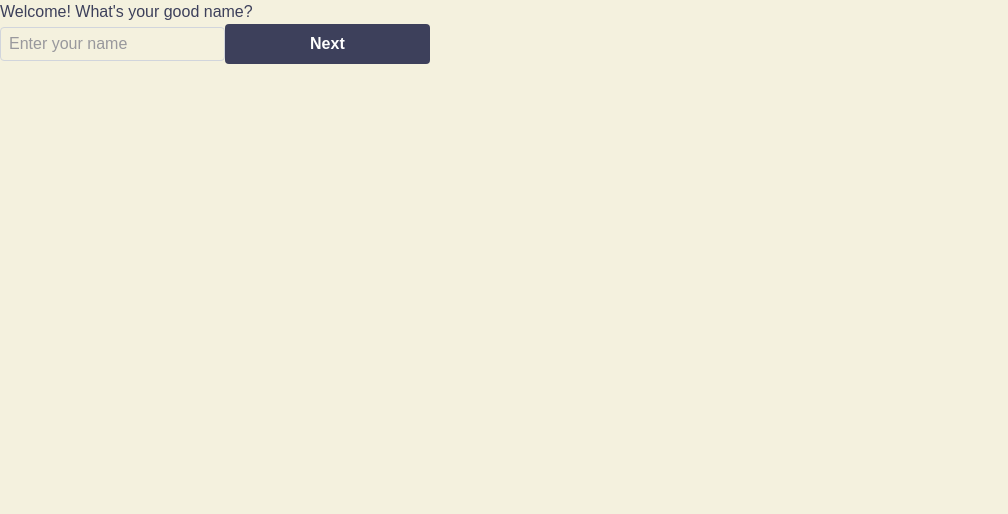
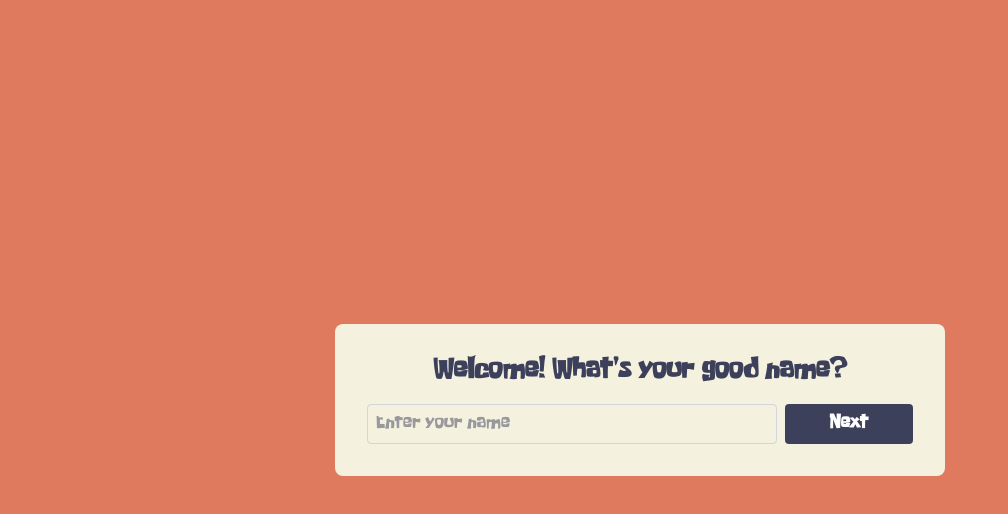
Before and after one commit to Rishaan2202/Click-Click-Click, a Next.js app: page /guest in a window 1280 px wide. Shown: the top 514 px of the page, without its empty margins (0-1008 px from the left). Built offline with nearby package versions, Linux system fonts and the light colour scheme.

Commit message:
feat: enhance ui and make guest login feature

```diff
--- a/app/globals.css
+++ b/app/globals.css
@@ -1,4 +1,8 @@
 @import "tailwindcss";
+@font-face {
+  font-family: "CustomFont";
+  src: url('@/app/assets/spongebob.ttf') format('truetype');
+}
 
 :root {
   --eggshell: #F4F1DE;
@@ -11,5 +15,5 @@
 body {
   background: var(--eggshell);
   color: var(--twilight-indigo);
-  font-family: Arial, Helvetica, sans-serif;
+  font-family: "CustomFont", Arial, Helvetica, sans-serif;
 }
--- /dev/null
+++ b/app/guest/create_guest_session.ts
@@ -0,0 +1,13 @@
+'use server'
+
+import { cookies } from "next/headers"
+
+export async function createGuestSession(name: string) {
+  const cookieStore = await cookies()
+  cookieStore.set("name", name, {
+    httpOnly: true,
+    secure: true,
+    maxAge: 60 * 60 * 24,
+    path: '/',
+  })
+}
--- a/app/guest/page.tsx
+++ b/app/guest/page.tsx
@@ -1,18 +1,37 @@
-import React from 'react'
+'use client'
+
+import { useState } from 'react'
 import Link from 'next/link'
 
-const guest = () => {
+// Server Action to create a guest session
+import { createGuestSession } from './create_guest_session'
+import { create } from 'domain'
+
+
+export default function Guest() {
+
+    const [name, setName] = useState("")
+
+    const handleLogin = (name: string) => {
+        setName(name)
+        createGuestSession(name)
+    }
+
     return (
-        <div>
-            <h2>Welcome! What's your good name?</h2>
-            <input type="text" placeholder="Enter your name" className="border border-gray-300 rounded px-2 py-1" />
-            <button className="bg-[var(--twilight-indigo)] w-[16vw] text-white font-bold py-2 px-4 rounded">
-                <Link href="/home">
-                    Next
-                </Link>
-            </button>
+        <div className='bg-[var(--burnt-peach)] min-h-screen flex flex-col items-center justify-center'>
+            <div className='w-fit h-fit bg-[var(--eggshell)] rounded-lg p-8'>
+            <div className=' flex flex-col items-center justify-center'>
+                <h2 className='text-2xl font-bold mb-4'>Welcome! What's your good name?</h2>
+                <div className='flex gap-2'>
+                    <input type="text" placeholder="Enter your name" onChange={(e) => {handleLogin(e.target.value)}} className=" w-[32vw] border border-gray-300 rounded px-2 py-1" />
+                    <button className="bg-[var(--twilight-indigo)] hover:scale-[1.1] w-[10vw] text-white font-bold py-2 px-4 rounded">
+                        <Link href="/home">
+                            Next
+                        </Link>
+                    </button>
+                </div>
+            </div>
+            </div>
         </div>
     )
 }
-
-export default guest
--- a/app/page.tsx
+++ b/app/page.tsx
@@ -3,20 +3,25 @@ import Link from "next/link";
 export default function Home() {
   return (
     <>
-      <div>Click!</div>
-      <div>Click!</div>
-      <div>Click!</div>
-      <div className="flex">
-      <button className="border border-gray-300 rounded px-2 py-1 w-[16vw]">
-        <Link href={`/guest`}>
-          Enter as a Guest
-        </Link>
-      </button>
-      <button className="bg-[var(--twilight-indigo)] w-[16vw] text-white font-bold py-2 px-4 rounded">
-        <Link href={`https://auth.hackclub.com/oauth/authorize?client_id=${process.env.NEXT_PUBLIC_HACKCLUB_CLIENT_ID}&redirect_uri=${process.env.NEXT_PUBLIC_REDIRECT_URI}&response_type=code&scope=email%20openid%20profile%20name%20slack_id`}>
-          Sign in with Hack Club
-        </Link>
-      </button>
+      <div className="text-9xl absolute top-1/8 left-1/30 rotate-[-12deg] hover:scale-[1.2] hover:rotate-[4deg]">Click!</div>
+      <div className="text-8xl absolute top-11/24 left-1/4 rotate-[8deg] hover:scale-[1.2] hover:rotate-[-4deg]">Click!</div>
+      <div className="text-9xl absolute top-3/4 left-1/20 rotate-[-4deg] hover:scale-[1.2] hover:rotate-[4deg]">Click!</div>
+      <div className="text-7xl absolute top-1/8 left-7/16 rotate-[4deg] hover:scale-[1.2] hover:rotate-[-4deg]">Click!</div>
+      <div className="text-9xl absolute top-5/16 left-15/24 rotate-[-4deg] hover:scale-[1.2] hover:rotate-[4deg]">Click!</div>
+
+      <div className="absolute top-2/3 left-5/9">
+
+        <button className="bg-[var(--twilight-indigo)] hover:scale-[1.2] w-[32vw] m-2 text-3xl text-[var(--eggshell)] font-bold py-2 px-4 rounded">
+          <Link href={`https://auth.hackclub.com/oauth/authorize?client_id=${process.env.NEXT_PUBLIC_HACKCLUB_CLIENT_ID}&redirect_uri=${process.env.NEXT_PUBLIC_REDIRECT_URI}&response_type=code&scope=email%20openid%20profile%20name%20slack_id`}>
+            Sign in with Hack Club
+          </Link>
+        </button>
+        <button className="bg-[var(--burnt-peach)] hover:scale-[1.2] w-[32vw] m-2 font-bold text-3xl py-2 px-4 rounded">
+          <Link href={`/guest`}>
+            Continue as Guest
+          </Link>
+        </button>
+
       </div>
     </>
   );
```
Also changed, not shown: app/assets/spongebob.ttf (added).
